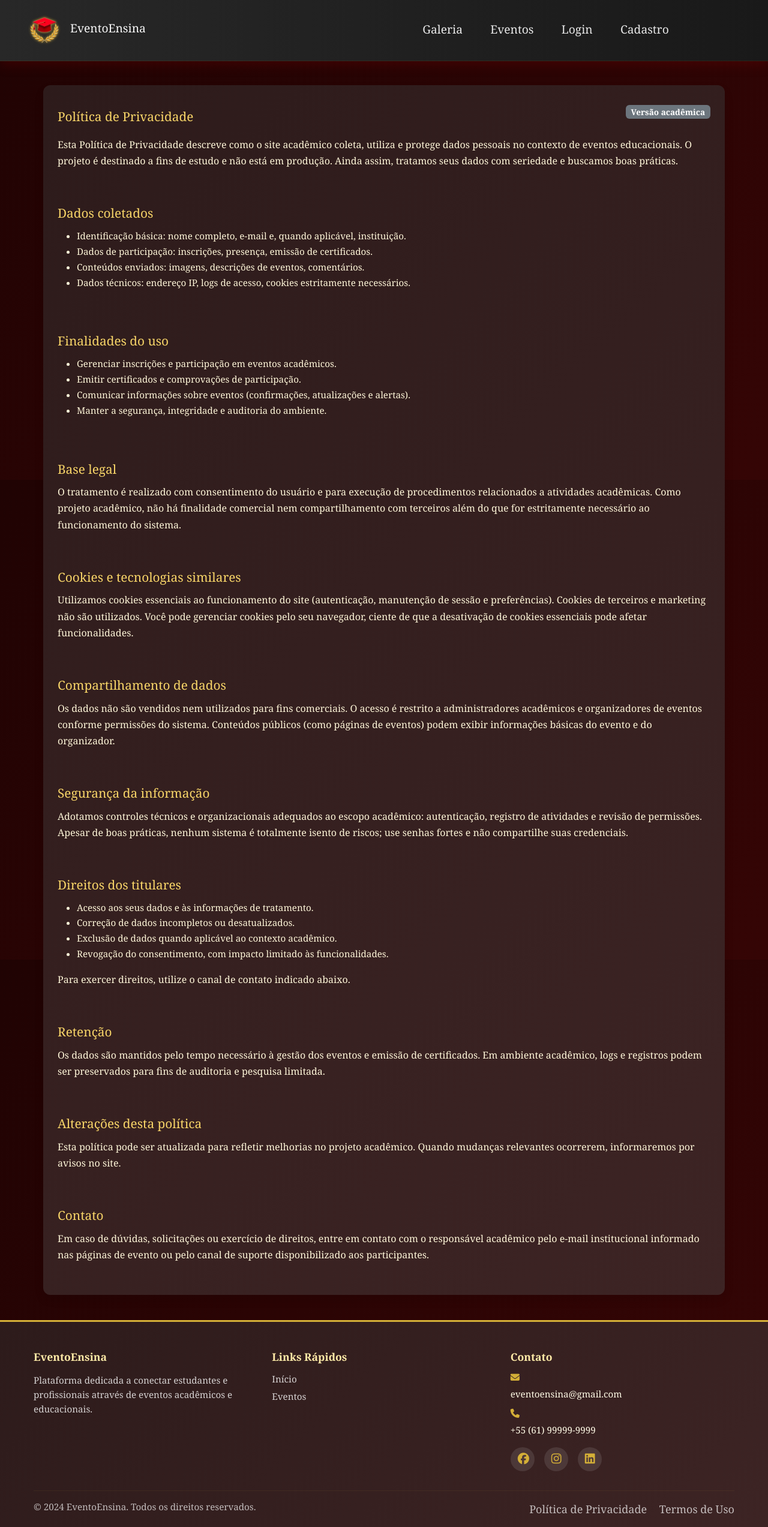
After one commit to Gustavo-Gomide/SiteEventoEnsina, a Django app: page /politica-privacidade/ in a window 1280 px wide. The commit adds this page. Shown: the whole page at 60% size. Run offline with Django 5.2, Linux system fonts and the light colour scheme; parts of the project's set-up code (start-up, migrations or seed data) failed here and were passed over; some libraries are stand-ins or nearby versions.

Commit message:
refinamento do site, criação das paginas de termo de uso e politica de privacidade, linkagem dos emails com mailto e telefone com whatsapp.

```diff
--- a/instituicao_ensino/eventos/templates/eventos/meus_eventos.html
+++ b/instituicao_ensino/eventos/templates/eventos/meus_eventos.html
@@ -101,7 +101,7 @@
                                 /{{ evento_selecionado.quantidade_participantes }}
                                 {% endif %}
                             </p>
-                            <p class="card-text"><strong>Organizador:</strong> <a href="{% url 'perfil_publico' evento_selecionado.organizador %}">{{ evento_selecionado.criador }}</a></p>
+                            <p class="card-text"><strong>Organizador:</strong> <a href="{% url 'perfil_publico' evento_selecionado.organizador %}" target="_blank">{{ evento_selecionado.criador }}</a></p>
                             <p class="card-text"><strong>Horas:</strong> {{ evento_selecionado.horas }}</p>
 
                             {% if evento_selecionado.finalizado %}
--- a/instituicao_ensino/instituicao_ensino/templates/base/base.html
+++ b/instituicao_ensino/instituicao_ensino/templates/base/base.html
@@ -45,7 +45,7 @@
                         {% elif item.label == 'Perfil' %}
                             <a class="nav-link" href="{{ item.url }}">
                                 {% if item.foto and item.foto.name %}
-                                    <img src="{{ MEDIA_URL }}{{ item.foto.url }}" alt="Foto de Perfil" class="rounded-circle">
+                                    <img src="{{ item.foto.url }}" alt="Foto de Perfil" class="rounded-circle">
                                 {% else %}
                                     <img src="{% static 'images/unknown.png' %}" alt="Foto de Perfil" class="rounded-circle">
                                 {% endif %}
@@ -102,12 +102,12 @@
                 <div class="col-md-4 footer-section">
                     <h5>Contato</h5>
                     <div class="contact-info">
-                        <p><i class="fas fa-envelope"></i> contato@eventoensina.com</p>
-                        <p><i class="fas fa-phone"></i> (11) 99999-9999</p>
+                        <p><i class="fas fa-envelope"></i> <a href="mailto:eventoensina@gmail.com" target="_blank" rel="noopener noreferrer">eventoensina@gmail.com</a></p>
+                        <p><i class="fas fa-phone"></i> <a href="https://wa.me/5561999999999" target="_blank" rel="noopener noreferrer">+55 (61) 99999-9999</a></p>
                         <div class="social-links">
-                            <a href="#" class="social-link"><i class="fab fa-facebook"></i></a>
-                            <a href="#" class="social-link"><i class="fab fa-instagram"></i></a>
-                            <a href="#" class="social-link"><i class="fab fa-linkedin"></i></a>
+                            <a href="https://www.facebook.com/" target="_blank" class="social-link"><i class="fab fa-facebook"></i></a>
+                            <a href="https://www.instagram.com/" target="_blank" class="social-link"><i class="fab fa-instagram"></i></a>
+                            <a href="https://www.linkedin.com/" target="_blank" class="social-link"><i class="fab fa-linkedin"></i></a>
                         </div>
                     </div>
                 </div>
@@ -119,8 +119,8 @@
                         <p>&copy; 2024 EventoEnsina. Todos os direitos reservados.</p>
                     </div>
                     <div class="col-md-6 text-md-end">
-                        <a href="#" class="footer-link">Política de Privacidade</a>
-                        <a href="#" class="footer-link">Termos de Uso</a>
+                        <a href="{% url 'politica_privacidade' %}" target="_blank" class="footer-link">Política de Privacidade</a>
+                        <a href="{% url 'termos_uso' %}" target="_blank" class="footer-link">Termos de Uso</a>
                     </div>
                 </div>
             </div>
--- /dev/null
+++ b/instituicao_ensino/instituicao_ensino/templates/politica_privacidade.html
@@ -0,0 +1,133 @@
+{% extends 'base/base.html' %}
+{% load static %}
+
+{% block title %}Política de Privacidade{% endblock %}
+
+{% block extra_css %}
+<link rel="stylesheet" href="{% static 'styles/main.css' %}">
+<style>
+	.policy-page h2 { margin-top: 1rem; }
+	.policy-page h3 { margin-top: 2rem; }
+	.policy-page p, .policy-page li { line-height: 1.7; }
+	.policy-page .section { margin-bottom: 1.5rem; }
+	.policy-page .card { border: none; box-shadow: 0 0.5rem 1rem rgba(0,0,0,.1); }
+	.policy-page .badge { font-size: .85rem; }
+</style>
+{% endblock %}
+
+{% block content %}
+<div class="container policy-page mt-4">
+	<div class="card p-4">
+		<div class="d-flex align-items-center justify-content-between mb-3">
+			<h2 class="mb-0">Política de Privacidade</h2>
+			<span class="badge bg-secondary">Versão acadêmica</span>
+		</div>
+
+		<div class="section">
+			<p>
+				Esta Política de Privacidade descreve como o site acadêmico coleta, utiliza e
+				protege dados pessoais no contexto de eventos educacionais. O projeto é
+				destinado a fins de estudo e não está em produção. Ainda assim, tratamos seus
+				dados com seriedade e buscamos boas práticas.
+			</p>
+		</div>
+
+		<div class="section">
+			<h3>Dados coletados</h3>
+			<ul>
+				<li>Identificação básica: nome completo, e-mail e, quando aplicável, instituição.</li>
+				<li>Dados de participação: inscrições, presença, emissão de certificados.</li>
+				<li>Conteúdos enviados: imagens, descrições de eventos, comentários.</li>
+				<li>Dados técnicos: endereço IP, logs de acesso, cookies estritamente necessários.</li>
+			</ul>
+		</div>
+
+		<div class="section">
+			<h3>Finalidades do uso</h3>
+			<ul>
+				<li>Gerenciar inscrições e participação em eventos acadêmicos.</li>
+				<li>Emitir certificados e comprovações de participação.</li>
+				<li>Comunicar informações sobre eventos (confirmações, atualizações e alertas).</li>
+				<li>Manter a segurança, integridade e auditoria do ambiente.</li>
+			</ul>
+		</div>
+
+		<div class="section">
+			<h3>Base legal</h3>
+			<p>
+				O tratamento é realizado com consentimento do usuário e para execução de
+				procedimentos relacionados a atividades acadêmicas. Como projeto acadêmico,
+				não há finalidade comercial nem compartilhamento com terceiros além do que for
+				estritamente necessário ao funcionamento do sistema.
+			</p>
+		</div>
+
+		<div class="section">
+			<h3>Cookies e tecnologias similares</h3>
+			<p>
+				Utilizamos cookies essenciais ao funcionamento do site (autenticação, manutenção
+				de sessão e preferências). Cookies de terceiros e marketing não são utilizados.
+				Você pode gerenciar cookies pelo seu navegador, ciente de que a desativação de
+				cookies essenciais pode afetar funcionalidades.
+			</p>
+		</div>
+
+		<div class="section">
+			<h3>Compartilhamento de dados</h3>
+			<p>
+				Os dados não são vendidos nem utilizados para fins comerciais. O acesso é
+				restrito a administradores acadêmicos e organizadores de eventos conforme
+				permissões do sistema. Conteúdos públicos (como páginas de eventos) podem
+				exibir informações básicas do evento e do organizador.
+			</p>
+		</div>
+
+		<div class="section">
+			<h3>Segurança da informação</h3>
+			<p>
+				Adotamos controles técnicos e organizacionais adequados ao escopo acadêmico:
+				autenticação, registro de atividades e revisão de permissões. Apesar de boas
+				práticas, nenhum sistema é totalmente isento de riscos; use senhas fortes e não
+				compartilhe suas credenciais.
+			</p>
+		</div>
+
+		<div class="section">
+			<h3>Direitos dos titulares</h3>
+			<ul>
+				<li>Acesso aos seus dados e às informações de tratamento.</li>
+				<li>Correção de dados incompletos ou desatualizados.</li>
+				<li>Exclusão de dados quando aplicável ao contexto acadêmico.</li>
+				<li>Revogação do consentimento, com impacto limitado às funcionalidades.</li>
+			</ul>
+			<p>Para exercer direitos, utilize o canal de contato indicado abaixo.</p>
+		</div>
+
+		<div class="section">
+			<h3>Retenção</h3>
+			<p>
+				Os dados são mantidos pelo tempo necessário à gestão dos eventos e emissão de
+				certificados. Em ambiente acadêmico, logs e registros podem ser preservados para
+				fins de auditoria e pesquisa limitada.
+			</p>
+		</div>
+
+		<div class="section">
+			<h3>Alterações desta política</h3>
+			<p>
+				Esta política pode ser atualizada para refletir melhorias no projeto acadêmico.
+				Quando mudanças relevantes ocorrerem, informaremos por avisos no site.
+			</p>
+		</div>
+
+		<div class="section">
+			<h3>Contato</h3>
+			<p>
+				Em caso de dúvidas, solicitações ou exercício de direitos, entre em contato
+				com o responsável acadêmico pelo e-mail institucional informado nas páginas de
+				evento ou pelo canal de suporte disponibilizado aos participantes.
+			</p>
+		</div>
+	</div>
+</div>
+{% endblock %}
--- a/instituicao_ensino/instituicao_ensino/urls.py
+++ b/instituicao_ensino/instituicao_ensino/urls.py
@@ -19,7 +19,7 @@ from django.contrib import admin
 from django.urls import path, include
 from django.conf import settings
 from django.conf.urls.static import static
-from .views import main
+from .views import main, politica_privacidade, termos_uso
 
 from django.conf.urls import handler404
 from django.shortcuts import redirect
@@ -28,6 +28,8 @@ from django.contrib import messages
 urlpatterns = [
     path("admin/", admin.site.urls),
     path("", main, name='main'),
+    path('politica-privacidade/', politica_privacidade, name='politica_privacidade'),
+    path('termos-uso/', termos_uso, name='termos_uso'),
     path('usuarios/', include('usuarios.urls')),
     path('eventos/', include('eventos.urls')),
     path('api/', include('eventos.urls_api')),
--- a/instituicao_ensino/instituicao_ensino/views.py
+++ b/instituicao_ensino/instituicao_ensino/views.py
@@ -56,3 +56,9 @@ def main(request):
     }
 
     return render(request, 'main.html', context)
+
+def politica_privacidade(request):
+    return render(request, 'politica_privacidade.html', {'nav_items': nav_items})
+
+def termos_uso(request):
+    return render(request, 'termos_uso.html', {'nav_items': nav_items})
--- a/instituicao_ensino/static/styles/nav.css
+++ b/instituicao_ensino/static/styles/nav.css
@@ -286,6 +286,8 @@ nav img {
     }
 }
 
-nav img:hover {
-    filter: drop-shadow(0 0 4px rgb(207, 2, 2));
+nav a:hover {
+    img {
+        filter: drop-shadow(0 0 4px rgb(207, 2, 2));
+    }
 }
--- a/instituicao_ensino/usuarios/templates/perfil_publico.html
+++ b/instituicao_ensino/usuarios/templates/perfil_publico.html
@@ -41,7 +41,7 @@
           <p><strong>E-mail:</strong> <a href="mailto:{{ usuario.email }}">{{ usuario.email }}</a></p>
           {% endif %}
           {% if usuario.perfil.mostrar_telefone and usuario.telefone %}
-          <p><strong>Telefone:</strong> {{ usuario.telefone }}</p>
+          <p><strong>Telefone:</strong> <a href="{{ whatsapp_link }}" target="_blank" rel="noopener noreferrer">{{ usuario.telefone }}</a></p>
           {% endif %}
         </div>
       </div>
```
Also changed, not shown: instituicao_ensino/instituicao_ensino/templates/termos_uso.html (added, +115 -0 lines), instituicao_ensino/requirements.txt (deleted, +0 -11 lines), instituicao_ensino/usuarios/templates/perfil.html (+45 -19 lines), instituicao_ensino/usuarios/views.py (+6 -3 lines), instituicao_ensino/db.sqlite3, instituicao_ensino/media/usuarios/Mig_Lira_CEUB/foto_perfil/foto_perfil.jpg (added), 1 other file.
